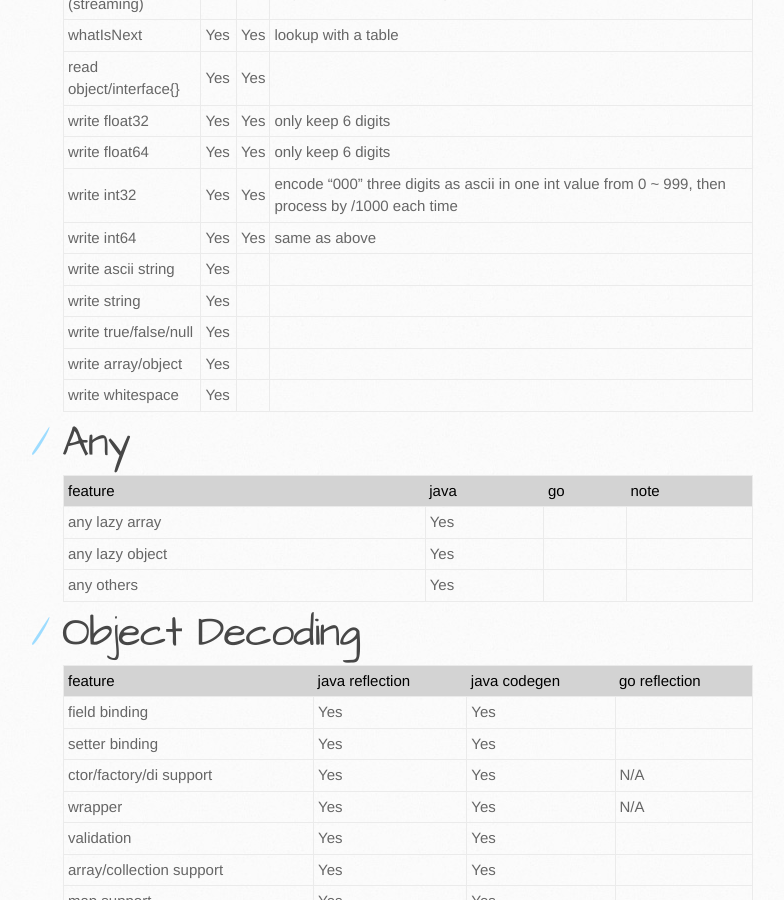
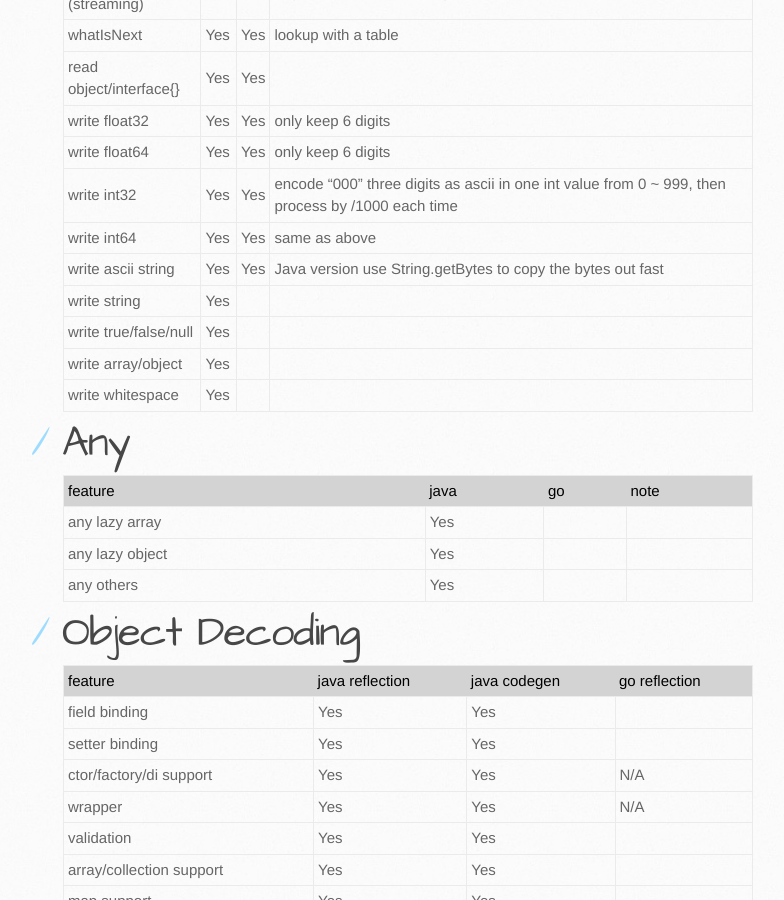
Before and after one commit to json-iterator/json-iterator.github.io, a Jekyll site: the page built from features.md, in a window 1280 px wide and 900 px high, scrolled down 1752 px. Shown: the whole window, without its empty margins (107-891 px from the left). Built offline with Jekyll 4.4.1, drawn with Linux system fonts in a browser that asks for light colours; comment, search, counter and statistics services are not loaded.

Commit message:
Update features.md

```diff
--- a/features.md
+++ b/features.md
@@ -41,7 +41,7 @@ title: Jsoniter Features (Java Version)
 | write float64 | Yes | Yes | only keep 6 digits |
 | write int32 | Yes | Yes | encode "000" three digits as ascii in one int value from 0 ~ 999, then process by /1000 each time |
 | write int64 | Yes | Yes | same as above |
-| write ascii string | Yes |  |
+| write ascii string | Yes | Yes | Java version use String.getBytes to copy the bytes out fast |
 | write string | Yes |  |
 | write true/false/null | Yes |  |
 | write array/object | Yes |  |
```
